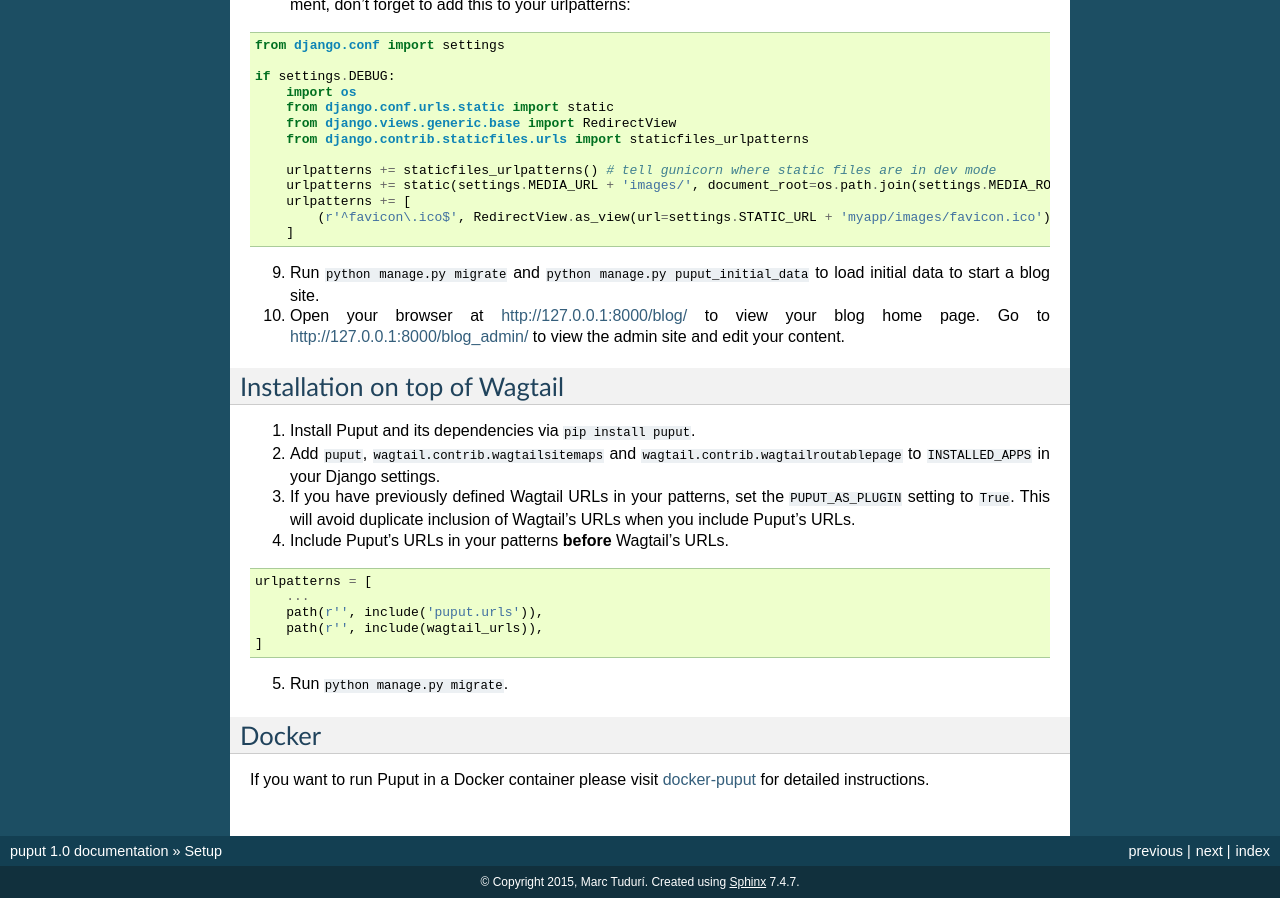
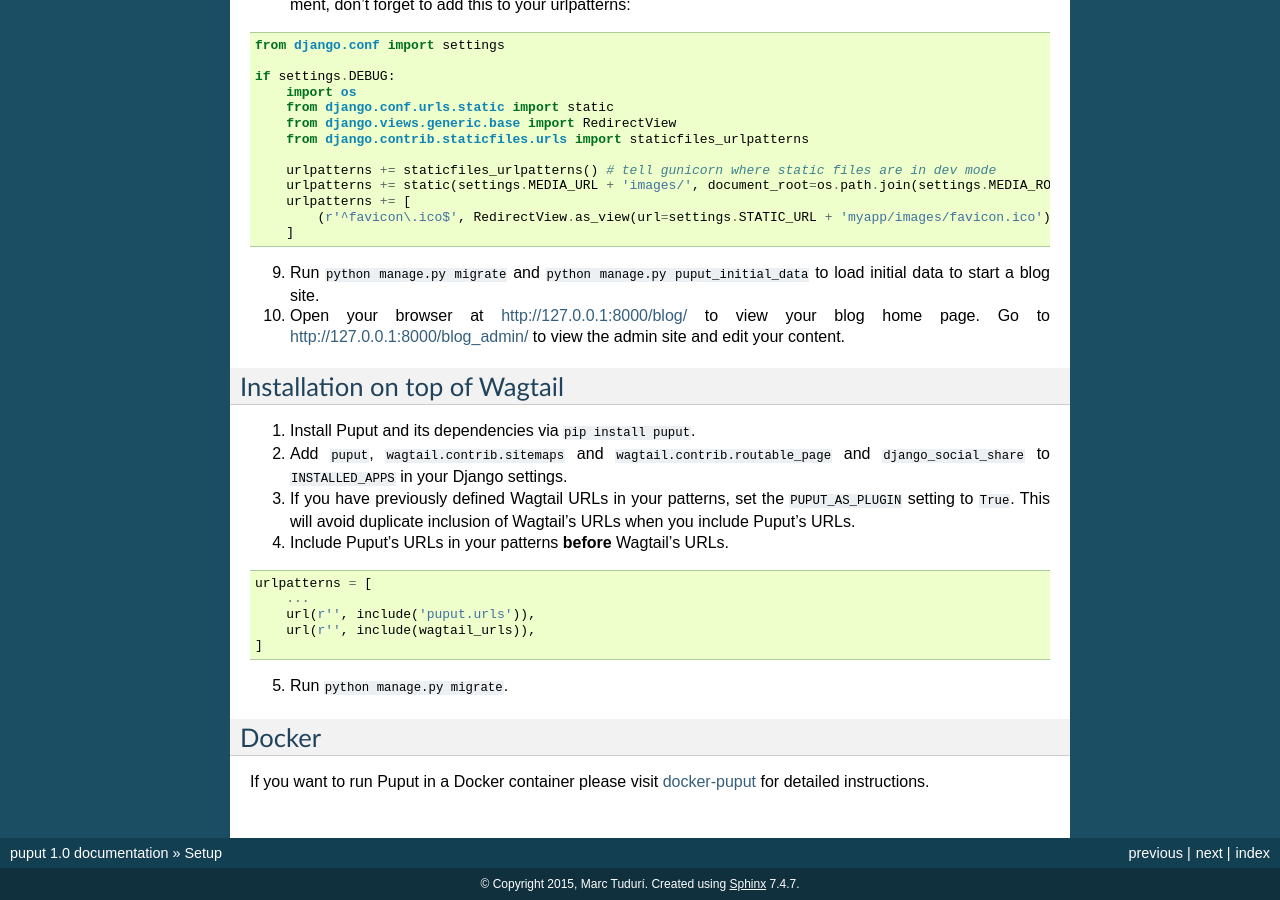
Before and after one commit to APSL/puput, a Sphinx documentation site: the page built from docs/setup.rst, in a window 1280 px wide and 900 px high, scrolled down 1391 px. Built offline with Sphinx 7.4.7, drawn with Linux system fonts in a browser that asks for light colours.

Commit message:
Update docs Wagtail 2

```diff
--- a/docs/setup.rst
+++ b/docs/setup.rst
@@ -115,7 +115,7 @@
 Installation on top of Wagtail
 ------------------------------
 1. Install Puput and its dependencies via :code:`pip install puput`.
-2. Add :code:`puput`, :code:`wagtail.contrib.wagtailsitemaps` and :code:`wagtail.contrib.wagtailroutablepage` to :code:`INSTALLED_APPS` in your Django settings.
+2. Add :code:`puput`, :code:`wagtail.contrib.sitemaps` and :code:`wagtail.contrib.routable_page` and :code:`django_social_share` to :code:`INSTALLED_APPS` in your Django settings.
 3. If you have previously defined Wagtail URLs in your patterns, set the :code:`PUPUT_AS_PLUGIN` setting to :code:`True`. This will avoid duplicate inclusion of Wagtail's URLs when you include Puput's URLs.
 4. Include Puput's URLs in your patterns **before** Wagtail's URLs.
 
@@ -123,8 +123,8 @@
 
     urlpatterns = [
         ...
-        path(r'', include('puput.urls')),
-        path(r'', include(wagtail_urls)),
+        url(r'', include('puput.urls')),
+        url(r'', include(wagtail_urls)),
     ]
 
 5. Run :code:`python manage.py migrate`.
```
